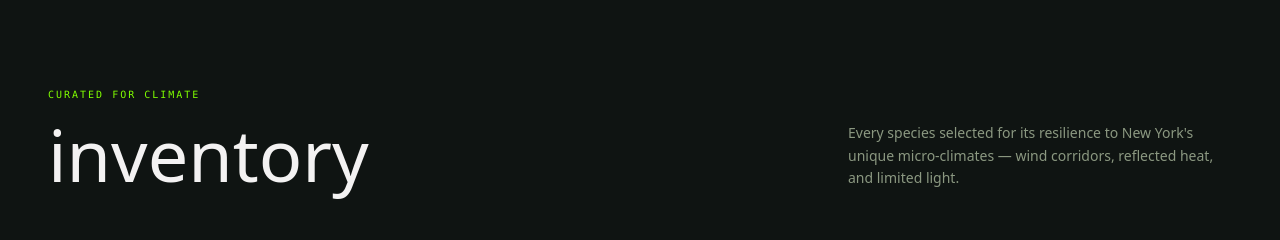
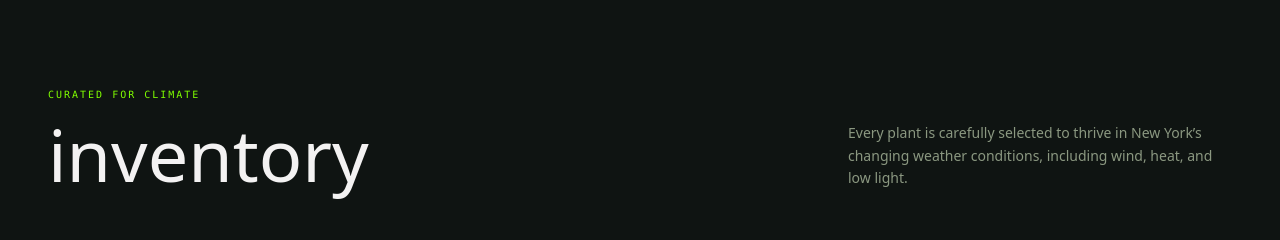
Before and after one commit to rumachoudhury/skylight-panters, a React (Vite) app: page / in a window 1280 px wide. Shown: the part 2020-2260 px from the top of the page. Built offline with nearby package versions, Linux system fonts and the light colour scheme; no server answers.

Commit message:
Updated Inventory section

```diff
--- a/src/components/ruma/Inventory.jsx
+++ b/src/components/ruma/Inventory.jsx
@@ -64,8 +64,10 @@ export default function Inventory() {
             </h2>
           </div>
           <p className="font-sans text-sm text-muted-foreground max-w-sm leading-relaxed">
-            Every species selected for its resilience to New York's unique
-            micro-climates — wind corridors, reflected heat, and limited light.
+            {/* Every species selected for its resilience to New York's unique
+            micro-climates — wind corridors, reflected heat, and limited light. */}
+            Every plant is carefully selected to thrive in New York’s changing
+            weather conditions, including wind, heat, and low light.
           </p>
         </motion.div>
 
```
